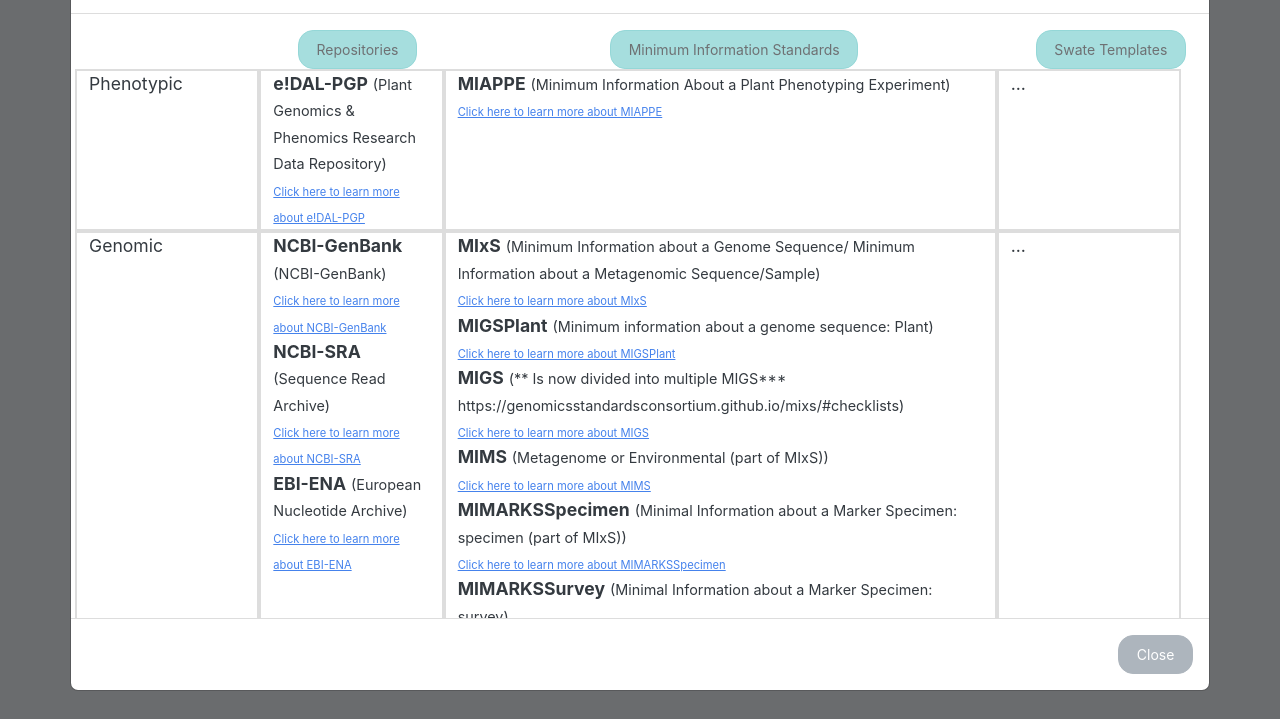
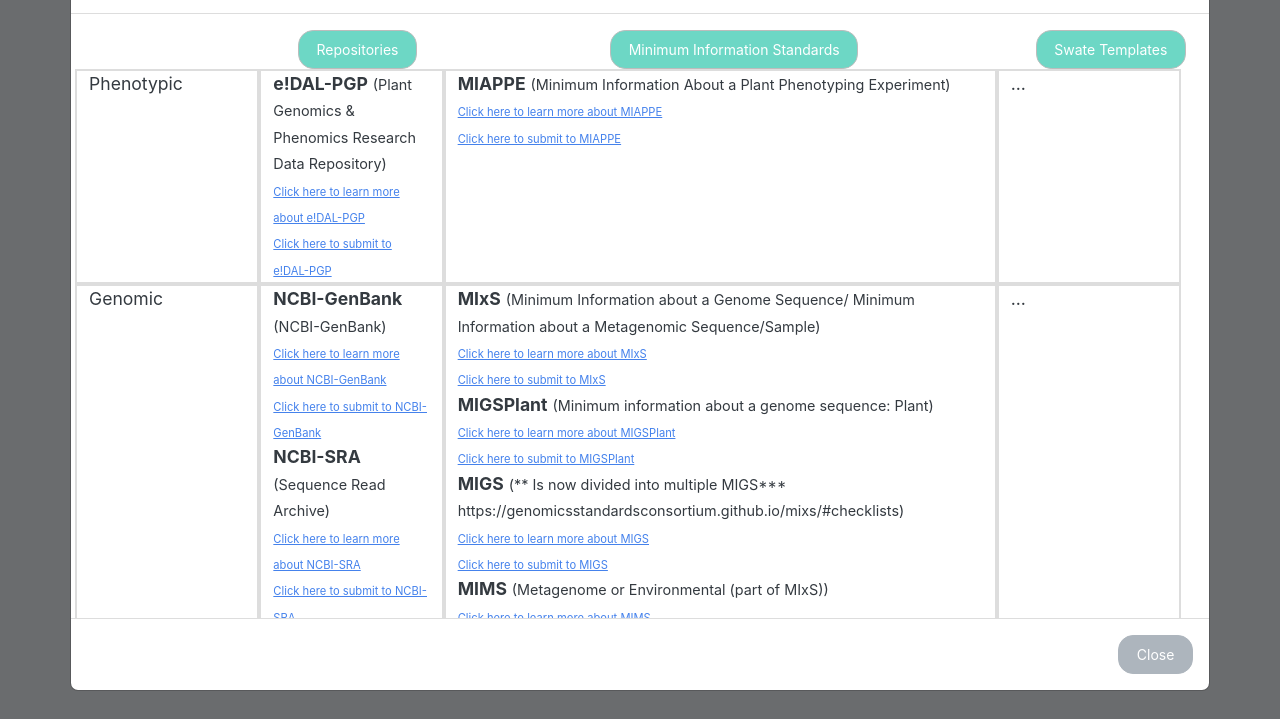
Before and after one commit to nfdi4plants/metadataquiz, a plain HTML site: page index.html in a window 1280 px wide. Both pictures are taken after a click on the button "Get Metadata Completeness Suggestions". Shown: the part 81-800 px from the top of the page. Drawn offline with Linux system fonts and the light colour scheme.

Commit message:
add submission link

```diff
--- a/index.html
+++ b/index.html
@@ -2,13 +2,13 @@
 <html lang="en">
 		<head>
 		<meta http-equiv="Content-Type" charset="utf-8" name="viewport" content="width=device-width, initial-scale=1">
-		<meta name="description" content="metadata tool">
-		<meta name="keywords" content="">
+		<meta name="description" content="Metadata recommendation tool is developed by DataPLANT and IBG-4 of Research Center Jülich. The motivation is to make metadata annotation more approachable. To support researchers with metadata annotation over the entire investigation lifecycle.">
+		<meta name="keywords" content="Metadata, tool, metadata completeness, minimal standard">
 
 		<!-- disable cache accross browsers for testing purpose -->
 
 		<meta http-equiv="Expires" content="0" />
-		<title>Metadata Suggestion Tool</title>
+		<title>Metadata recommendation Tool</title>
 
 		<!-- https://developer.mozilla.org/en-US/docs/Web/HTTP/CSP -->
 		<!-- loading css styleSheets -->
@@ -27,6 +27,12 @@
         font-size: 0.9rem;
         line-height: 1.1rem;
       }
+      button:disabled{
+          border: 1px solid #999999 !important;
+          background-color: #1FC2A7 !important;
+
+          color: #FFFFFF !important;
+        }
 		</style>
 			</head>
 
@@ -265,11 +271,13 @@
                   case "Repository":
                     repoText[loc] += ("<b>"+element.acronym + "</b> <span class='description'>("+element.description +
                     ")</span><br><a href='"+element.link +"' class='smallRef'> Click here to learn more about "+
-                      element.acronym +"</a><br>");
+                      element.acronym +"</a> <br> <a href='"+element.submission +"' class='smallRef'> Click here to submit to "
+                    +element.acronym +"</a><br>");
                   break;
                   case "Minimum Information standards":
                    misText[loc] +=   ("<b>"+element.acronym + "</b> <span class='description'>("+element.description +
                    ")</span><br><a href='"+element.link +"' class='smallRef'> Click here to learn more about "
+                    +element.acronym +"</a> <br> <a href='"+element.submission +"' class='smallRef'> Click here to submit to "
                     +element.acronym +"</a><br>");
                    break;
                 }
```
